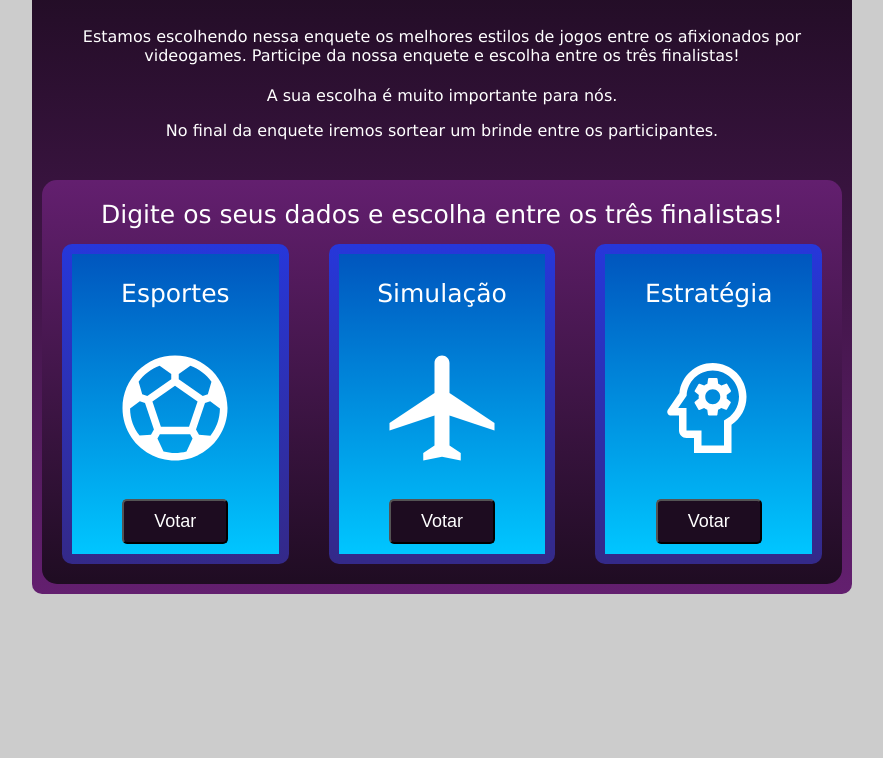
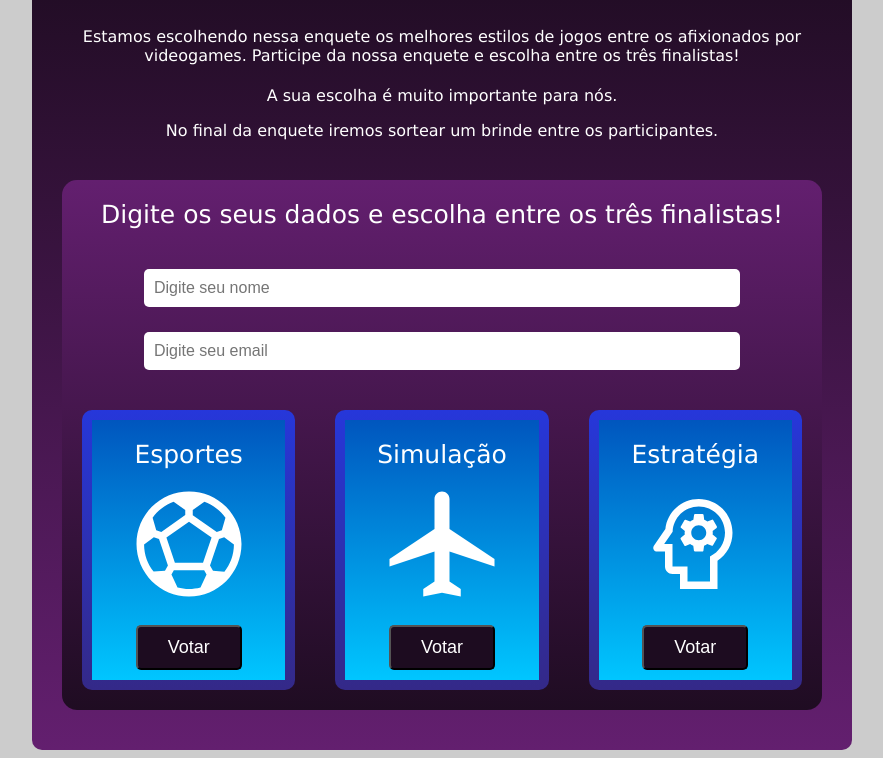
Before and after one commit to GustaCorrea/bootcamp-devjr-md2, a plain HTML site: page index.html in a window 1280 px wide. Shown: the part 54-812 px from the top of the page, without its empty margins (198-1081 px from the left). Drawn offline with Linux system fonts and the light colour scheme.

Commit message:
closes #10 - criacao tag input

```diff
--- a/index.html
+++ b/index.html
@@ -31,7 +31,7 @@
             background: linear-gradient(to bottom, #631F6F, #1F0C22);
             padding: 20px;
             border-radius: 15px;
-            margin-top: 20px;
+            margin: 30px 20px;
             font-size: 25px;
         }
         .flex-container {
@@ -56,7 +56,7 @@
           font-size: 18px;
           display: inline-block;
           cursor: pointer;
-          margin: 10px 0;
+          margin: 0 0 10px;
           color: white;
         }
         .button:hover{
@@ -65,6 +65,24 @@
         .imagem{
           width: auto;
           height: 150px;
+        }
+        .coluna p{
+          margin: 20px 0 0;
+        }
+        .formulario {
+          display: flex;
+          flex-direction: column;
+          align-items: center;
+          gap: 25px;
+          margin: 40px 0;
+        }
+        .input{
+          padding: 10px;
+          border: none;
+          border-radius: 5px;
+          width: 80%;
+          font-size: 16px;
+          outline: none;
         }
     </style>
 
@@ -86,6 +104,11 @@
 
     <div class="container2">
       Digite os seus dados e escolha entre os três finalistas!
+
+      <div class="formulario">
+        <input type="text" placeholder="Digite seu nome" class="input">
+        <input type="email" placeholder="Digite seu email" class="input">
+      </div>
 
       <div class="flex-container">
         <div class="coluna">
```
